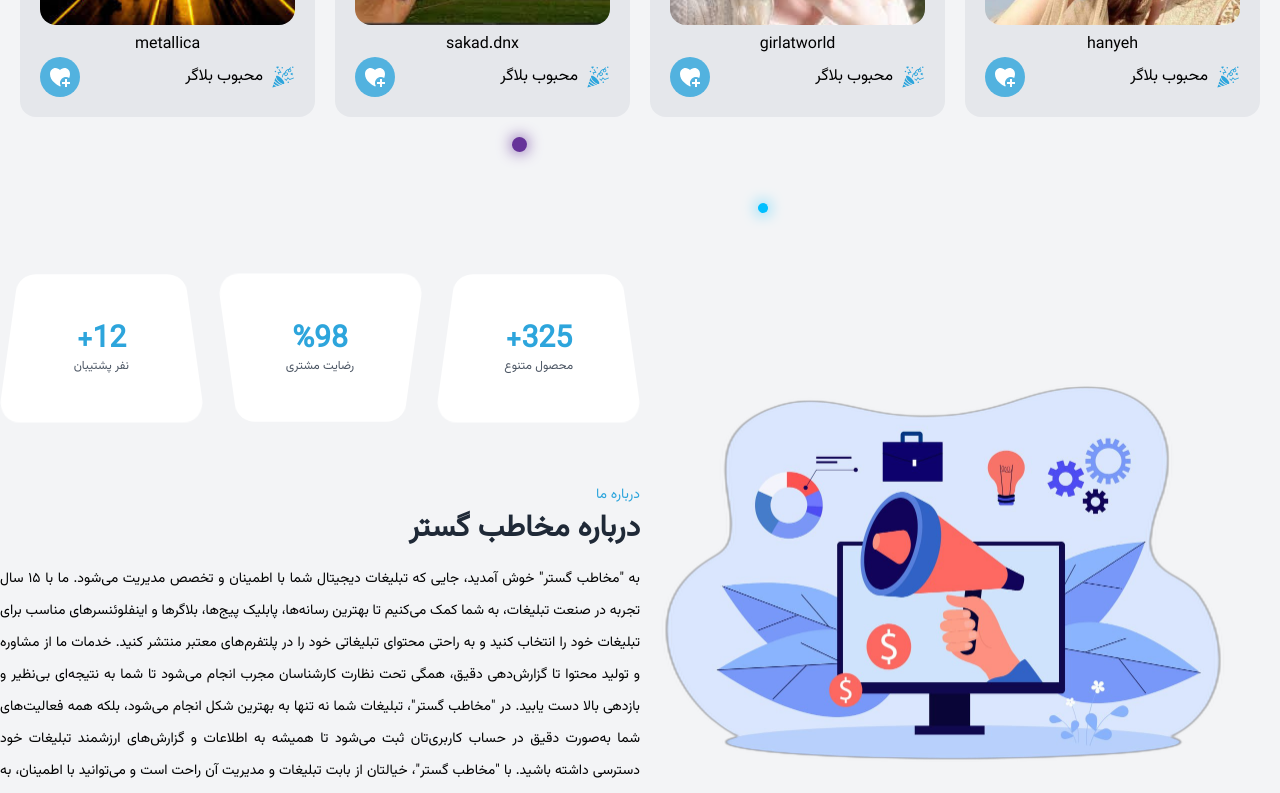
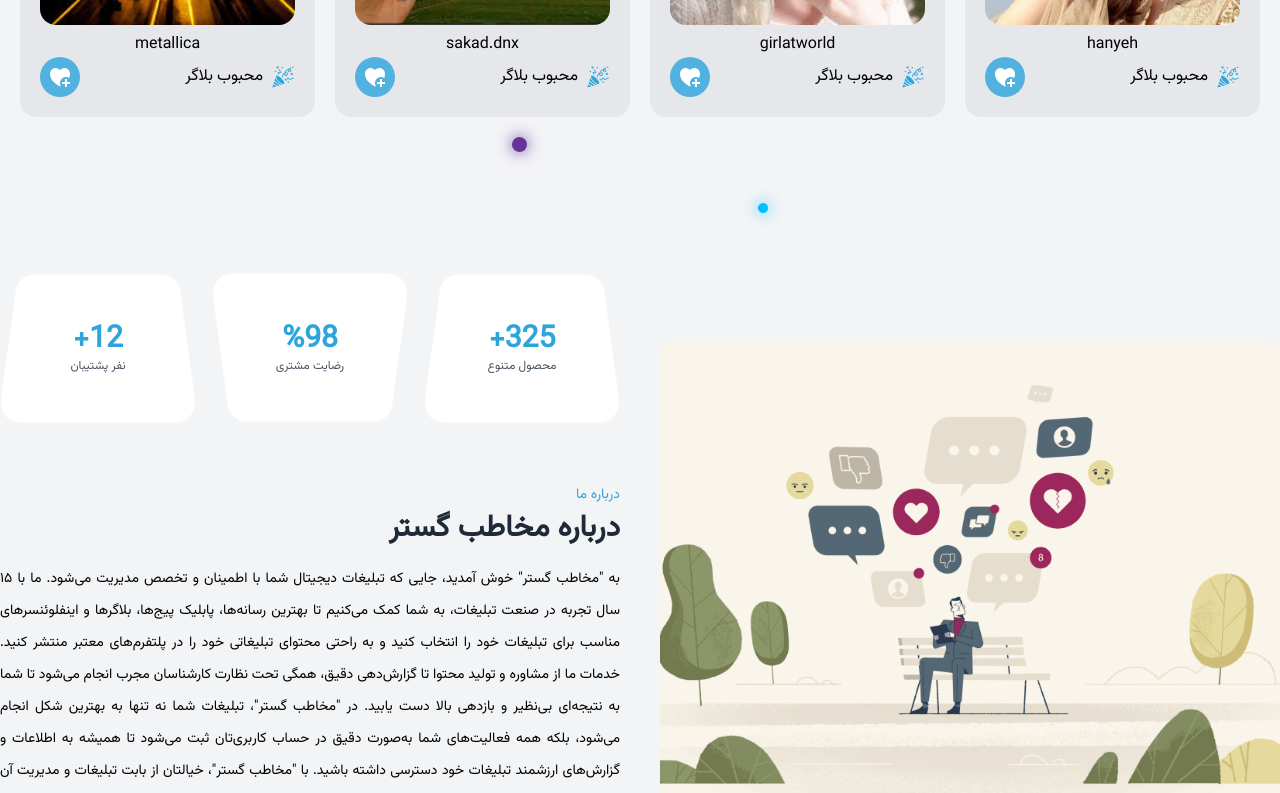
Before and after one commit to sisyx/music-trend, a React (Vite) app: page / in a window 1280 px wide. Shown: the part 1540-2333 px from the top of the page. Built offline with nearby package versions, Linux system fonts and the light colour scheme.

Commit message:
gif replaced

```diff
--- a/src/components/home/HomeAbout.jsx
+++ b/src/components/home/HomeAbout.jsx
@@ -9,7 +9,7 @@ function HomeAbout() {
         // outer container
         <div className="bg-gray-100 flex justify-center w-screen">
             <NeonLightBg />
-            <div className="flex md:flex-row flex-col-reverse items-center justify-evenly  w-full max-w-7xl py-32">
+            <div className="flex md:flex-row flex-col-reverse gap-10 items-center justify-evenly  w-full max-w-7xl py-32">
                 {/* LEFT */}
                 <div className="flex-1" dir="rtl">
 
@@ -50,7 +50,8 @@ function HomeAbout() {
 
                 {/* RIGHT */}
                 <div className="flex-1">
-                    <img src={`${imagebase}/aboutus1.jpg`} alt="" className="w-full" />
+                    {/* <img src={`${imagebase}/aboutus1.jpg`} alt="" className="w-full" /> */}
+                    <img src="/src/assets/images/homeabout.gif" className="w-full rounded-xl" alt="" />
                 </div>
             </div>
         </div>
```
Also changed, not shown: src/assets/images/homeabout.gif (added).
